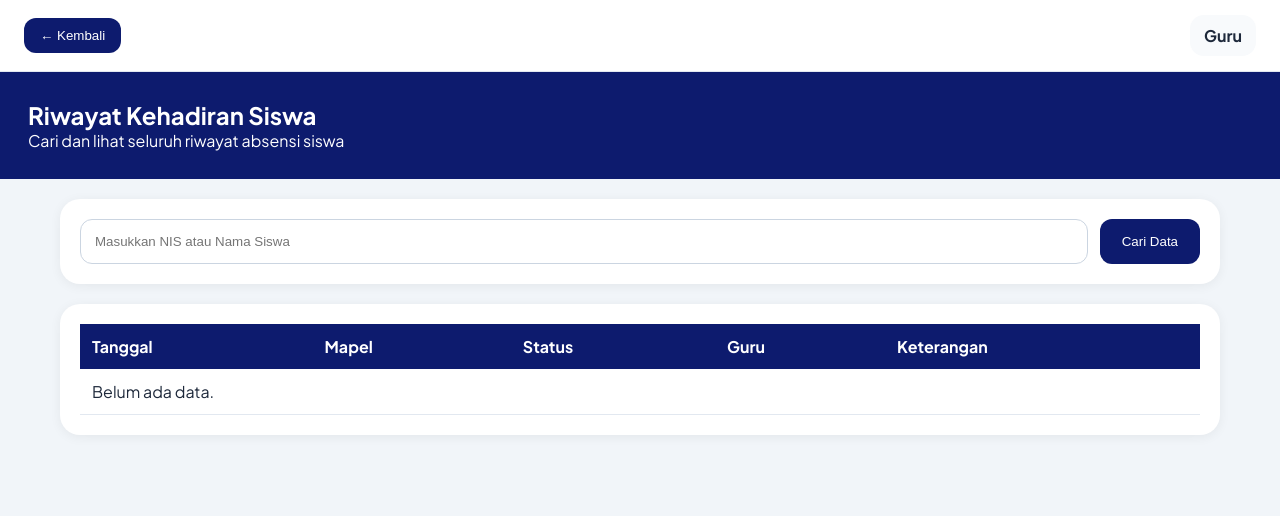
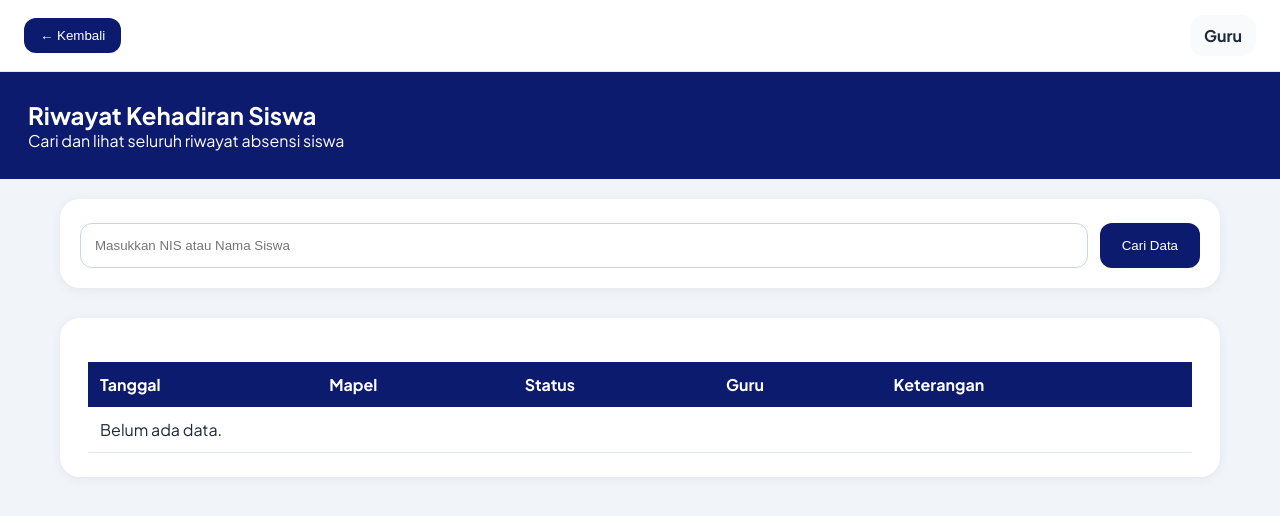
Before and after one commit to Juwiitaa/absensi-sekolah, a plain HTML site: page riwayat.html in a window 1280 px wide. Drawn offline with Linux system fonts and the light colour scheme.

Commit message:
fix riwayat

```diff
--- a/riwayat.html
+++ b/riwayat.html
@@ -224,6 +224,7 @@
             background: #fff;
             border-radius: 20px;
             padding: 20px;
+            padding-top: 24px;
             box-shadow: 0 2px 12px rgba(0, 0, 0, .06);
             margin-bottom: 20px
         }
@@ -371,9 +372,9 @@
             </div>
         </div>
 
-        <div class="card mt-20">
-            <div class="table-wrapper">
-            <table>
+        <div class="card" style="padding:24px; margin-top:30px;">
+            <div class="table-wrapper" style="margin-top: 20px; padding: 0 4px;">
+                <table style="width: 100%; border-collapse: separate; border-spacing: 0;">
                 <thead>
                     <tr>
                         <th>Tanggal</th>
```
